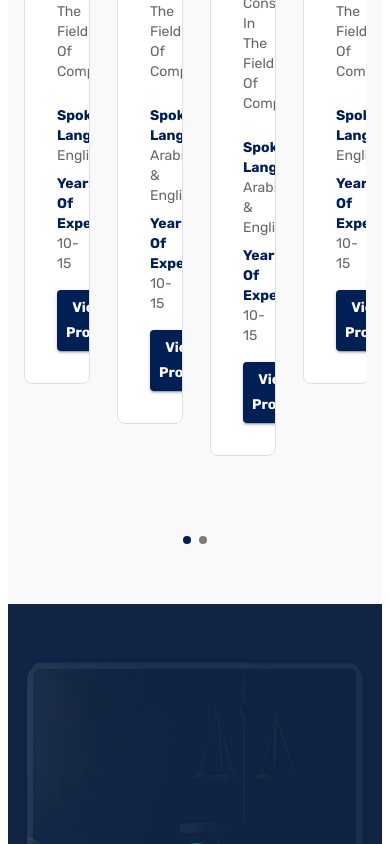
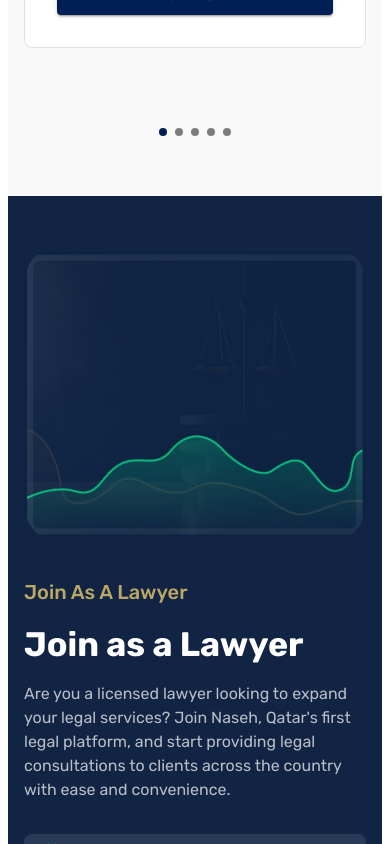
Before and after one commit to fazmirfawasps/web-app, a React (Vite) app: page / in a window 390 px wide. Shown: the part 5380-6224 px from the top of the page. Built offline with nearby package versions, Linux system fonts and the light colour scheme.

Commit message:
swiper responsive

```diff
--- a/src/components/swiper.jsx
+++ b/src/components/swiper.jsx
@@ -22,7 +22,13 @@
   return (
     <>
       <Swiper
-        slidesPerView={"4"}
+        slidesPerView={"1"}
+        breakpoints={{
+          640: { slidesPerView: 1 }, // Small screens (mobile)
+          768: { slidesPerView: 2 }, // Tablets
+          1024: { slidesPerView: 3 }, // Small desktops
+          1280: { slidesPerView: 4 }, // Large screens
+        }}
         spaceBetween={30}
         watchSlidesProgress={true}
         pagination={{
--- a/src/shared/newsletter/newsletter.jsx
+++ b/src/shared/newsletter/newsletter.jsx
@@ -87,7 +87,7 @@
         >
           {["Get in touch", "Let’s Talk", "CR Number", "Location"].map(
             (title, index) => (
-              <Grid item xs={12} sm={6} md={2} key={index}>
+              <Grid item xs={12} sm={6} md={2} key={index} gap={2}>
                 <Box
                   sx={{
                     display: "flex",
@@ -95,6 +95,7 @@
                     alignItems: "center",
                     textAlign: "center",
                     gap: "0.5rem",
+                   justifyContent:'center'
                   }}
                 >
                   <Box
```
